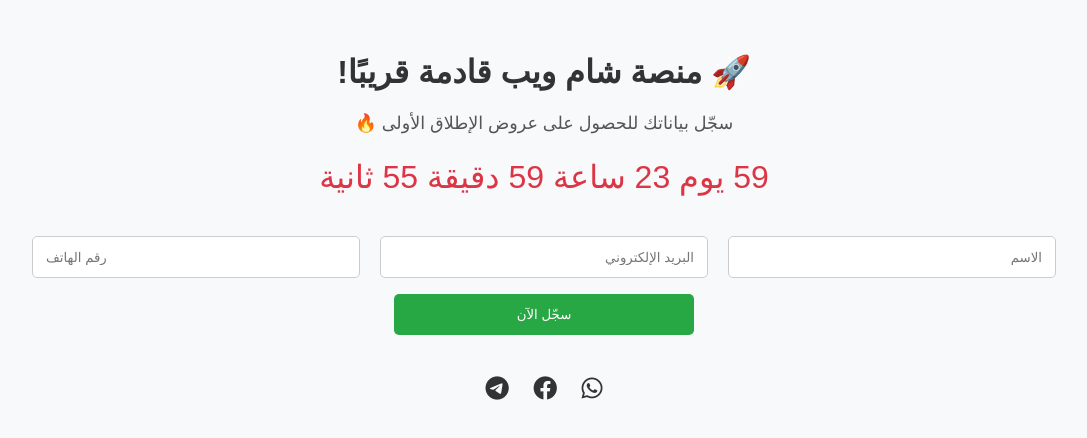
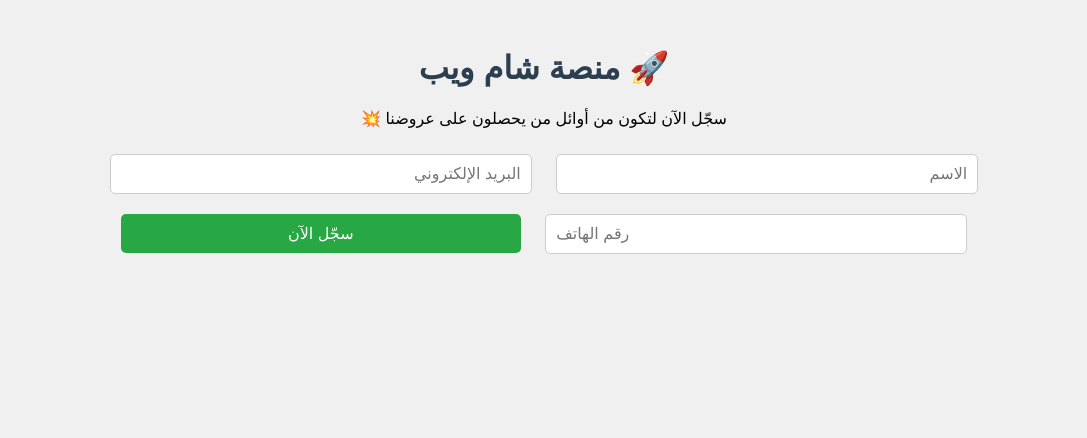
Before and after one commit to alkasm1/sham-webs-landing-, a plain HTML site: page index.html in a window 1280 px wide. Shown: the whole page, without its empty margins (96-1183 px from the left). Drawn offline with Linux system fonts and the light colour scheme.

Commit message:
Update index.html

```diff
--- a/index.html
+++ b/index.html
@@ -1,128 +1,68 @@
 <!DOCTYPE html>
-<html lang="ar" dir="rtl">
+<html lang="ar">
 <head>
   <meta charset="UTF-8" />
-  <meta name="viewport" content="width=device-width, initial-scale=1.0" />
+  <meta name="viewport" content="width=device-width, initial-scale=1.0"/>
   <title>منصة شام ويب</title>
-  <link rel="stylesheet" href="https://cdnjs.cloudflare.com/ajax/libs/font-awesome/6.4.0/css/all.min.css">
   <style>
     body {
-      font-family: 'Arial', sans-serif;
+      font-family: 'Cairo', sans-serif;
       text-align: center;
-      background-color: #f8f9fa;
-      margin: 0;
-      padding: 2rem;
+      padding: 20px;
+      background: #f0f0f0;
+      direction: rtl;
     }
-    h1 {
-      color: #333;
-    }
-    p {
-      font-size: 1.1rem;
-      color: #555;
-    }
-    form {
-      margin-top: 2rem;
-    }
+    h1 { color: #2c3e50; }
     input, button {
-      padding: 0.8rem;
-      margin: 0.5rem;
+      padding: 10px;
+      margin: 10px;
+      font-size: 1rem;
+      border-radius: 5px;
+      border: 1px solid #ccc;
       width: 80%;
-      max-width: 300px;
-      border: 1px solid #ccc;
-      border-radius: 5px;
+      max-width: 400px;
     }
     button {
-      background-color: #28a745;
+      background: #28a745;
       color: white;
       border: none;
       cursor: pointer;
     }
-    button:hover {
-      background-color: #218838;
-    }
-    #msg {
-      margin-top: 1rem;
+    .success {
       color: green;
-    }
-    .countdown {
-      font-size: 2rem;
-      margin: 1.5rem 0;
-      color: #dc3545;
-    }
-    .social {
-      margin-top: 2rem;
-    }
-    .social a {
-      margin: 0 10px;
-      font-size: 1.5rem;
-      color: #333;
+      margin-top: 15px;
     }
   </style>
 </head>
 <body>
 
-  <h1>🚀 منصة شام ويب قادمة قريبًا!</h1>
-  <p>سجّل بياناتك للحصول على عروض الإطلاق الأولى 🔥</p>
+  <h1>🚀 منصة شام ويب</h1>
+  <p>سجّل الآن لتكون من أوائل من يحصلون على عروضنا 💥</p>
 
-  <div class="countdown" id="countdown"></div>
-
-  <form name="submit-to-google-sheet">
+  <form id="shamForm">
     <input type="text" name="name" placeholder="الاسم" required />
     <input type="email" name="email" placeholder="البريد الإلكتروني" required />
     <input type="tel" name="phone" placeholder="رقم الهاتف" required />
     <button type="submit">سجّل الآن</button>
-    <div id="msg"></div>
   </form>
 
-  <div class="social">
-    <a href="https://wa.me/yourwhatsapplink" target="_blank"><i class="fab fa-whatsapp"></i></a>
-    <a href="https://facebook.com/shamwebs" target="_blank"><i class="fab fa-facebook"></i></a>
-    <a href="https://t.me/yourchannel" target="_blank"><i class="fab fa-telegram"></i></a>
-  </div>
+  <div id="successMessage" class="success" style="display:none;">✅ تم الإرسال بنجاح! شكرًا لتسجيلك.</div>
 
   <script>
-    // Google Sheets form submission
-    const scriptURL = 'https://script.google.com/macros/s/AKfycbxexvzsiVEU7m0x8ye8V0TJNnb2SK-ppwPYWNAvJcbBp6e6TolO2nkJ3IwTJeFEVKh0Og/exec';
-    const form = document.forms['submit-to-google-sheet'];
-    const msg = document.getElementById('msg');
+    const scriptURL = "https://script.google.com/macros/s/AKfycbxexvzsiVEU7m0x8ye8V0TJNnb2SK-ppwPYWNAvJcbBp6e6TolO2nkJ3IwTJeFEVKh0Og/exec";
+    const form = document.getElementById('shamForm');
+    const successMessage = document.getElementById('successMessage');
 
     form.addEventListener('submit', e => {
-      e.preventDefault();
-      fetch(scriptURL, { method: 'POST', body: new FormData(form) })
+      e.preventDefault(); // منع إعادة تحميل الصفحة
+      const formData = new FormData(form);
+      fetch(scriptURL, { method: 'POST', body: formData })
         .then(response => {
-          msg.innerHTML = "✅ تم الإرسال بنجاح";
-          setTimeout(() => msg.innerHTML = "", 5000);
+          successMessage.style.display = 'block';
           form.reset();
         })
-        .catch(error => {
-          msg.innerHTML = "❌ حدث خطأ أثناء الإرسال";
-          console.error('Error!', error.message);
-        });
+        .catch(error => alert('❌ حدث خطأ أثناء الإرسال، يرجى المحاولة لاحقًا.'));
     });
-
-    // Countdown logic
-    const countdown = document.getElementById("countdown");
-    const launchDate = new Date();
-    launchDate.setDate(launchDate.getDate() + 60);
-
-    function updateCountdown() {
-      const now = new Date().getTime();
-      const distance = launchDate - now;
-
-      const days = Math.floor(distance / (1000 * 60 * 60 * 24));
-      const hours = Math.floor((distance % (1000 * 60 * 60 * 24)) / (1000 * 60 * 60));
-      const minutes = Math.floor((distance % (1000 * 60 * 60)) / (1000 * 60));
-      const seconds = Math.floor((distance % (1000 * 60)) / 1000);
-
-      countdown.innerHTML = `${days} يوم ${hours} ساعة ${minutes} دقيقة ${seconds} ثانية`;
-
-      if (distance < 0) {
-        clearInterval(timer);
-        countdown.innerHTML = "✨ تم الإطلاق!";
-      }
-    }
-
-    const timer = setInterval(updateCountdown, 1000);
   </script>
 
 </body>
```
